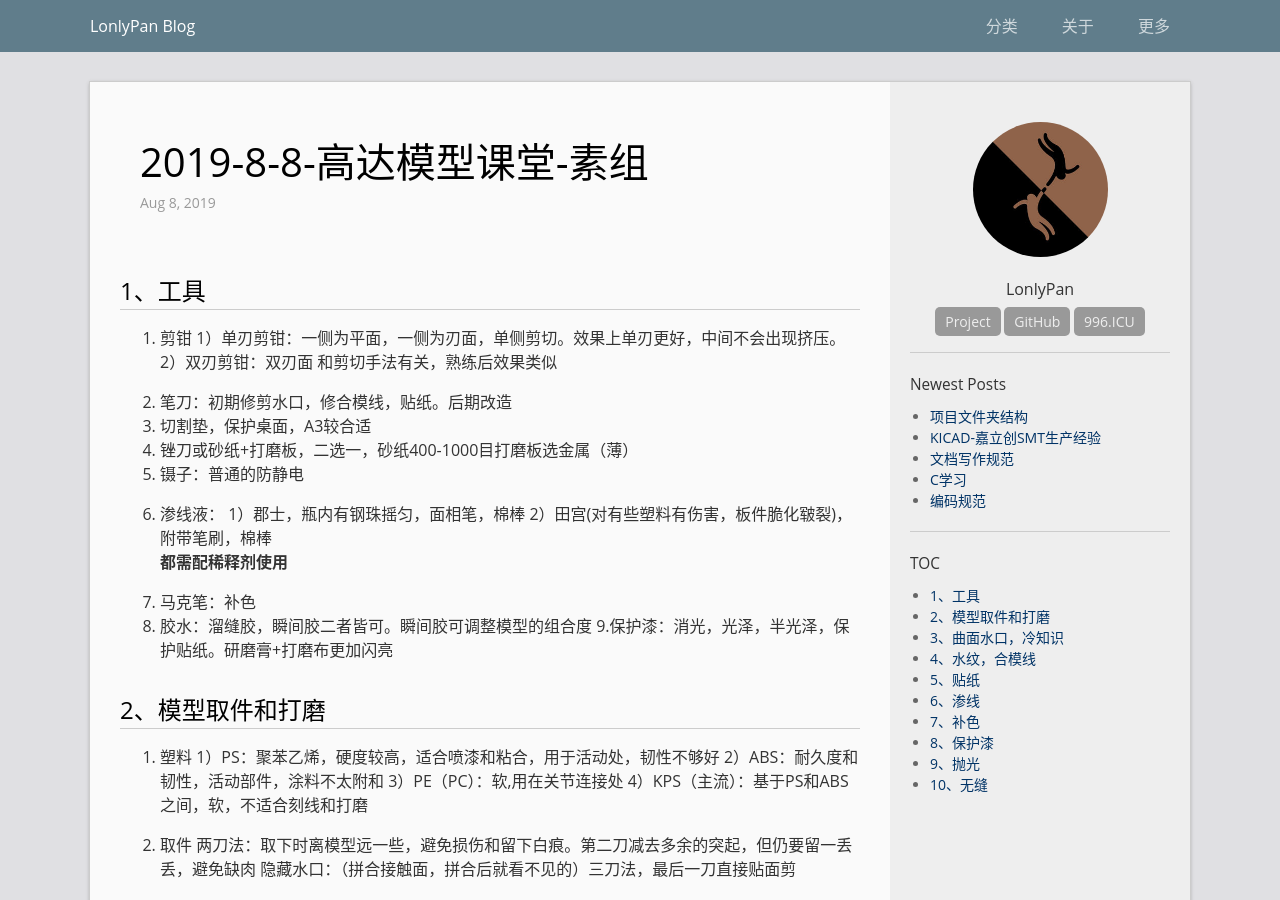
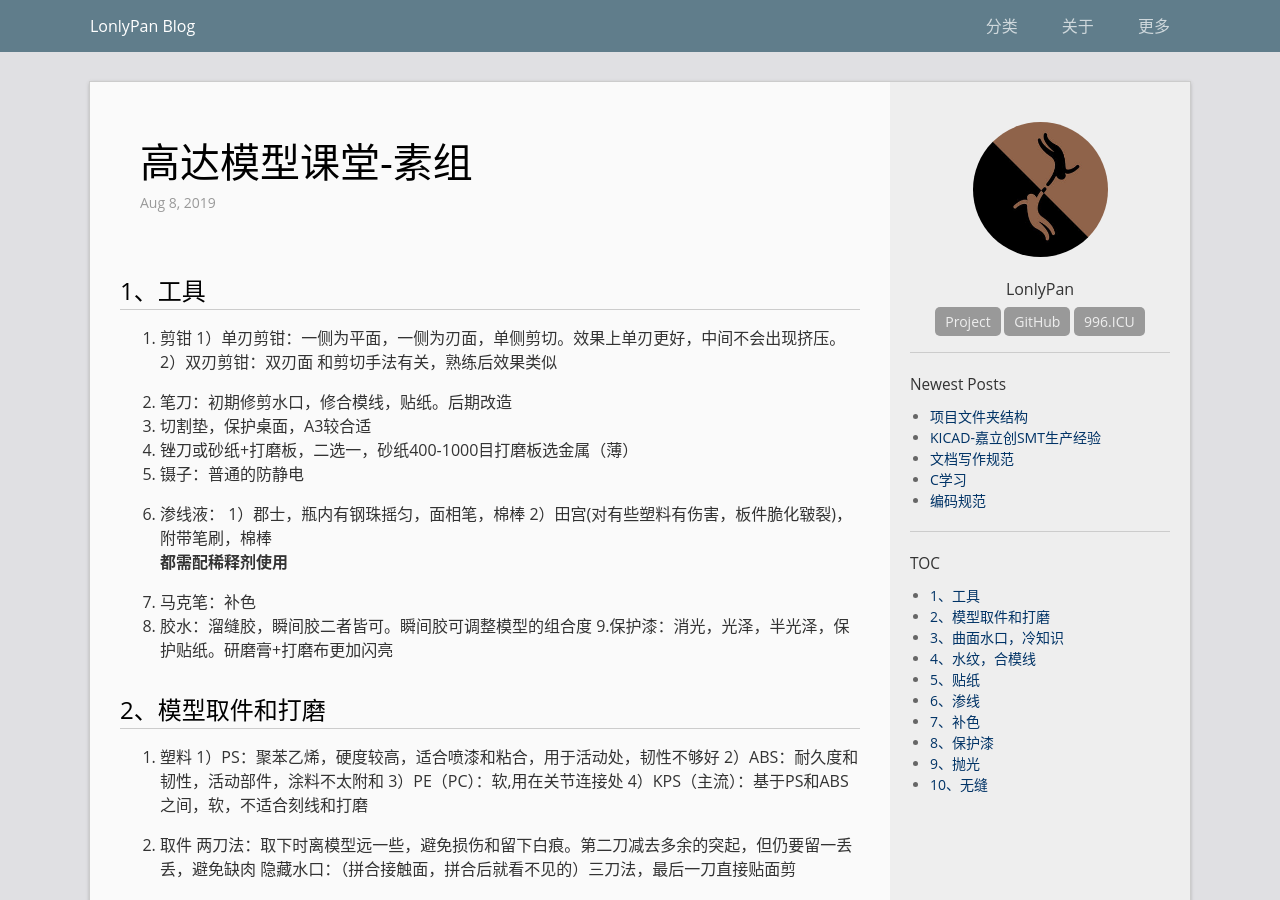
Before and after one commit to LonlyStack/LonlyPan.github.io, a Jekyll site: the page built from _posts/2019-8-8-高达模型课堂-素组.md, in a window 1280 px wide and 900 px high. Built offline with Jekyll 4.4.1, drawn with Linux system fonts in a browser that asks for light colours.

Commit message:
修改文件: _posts/2019-8-8-高达模型课堂-素组.md

```diff
--- a/_posts/2019-8-8-高达模型课堂-素组.md
+++ b/_posts/2019-8-8-高达模型课堂-素组.md
@@ -1,6 +1,6 @@
 ---
 layout: post
-title:    "2019-8-8-高达模型课堂-素组"
+title:    "高达模型课堂-素组"
 date:   2019-8-8  22:3
 categories: 随笔
 ---
```
